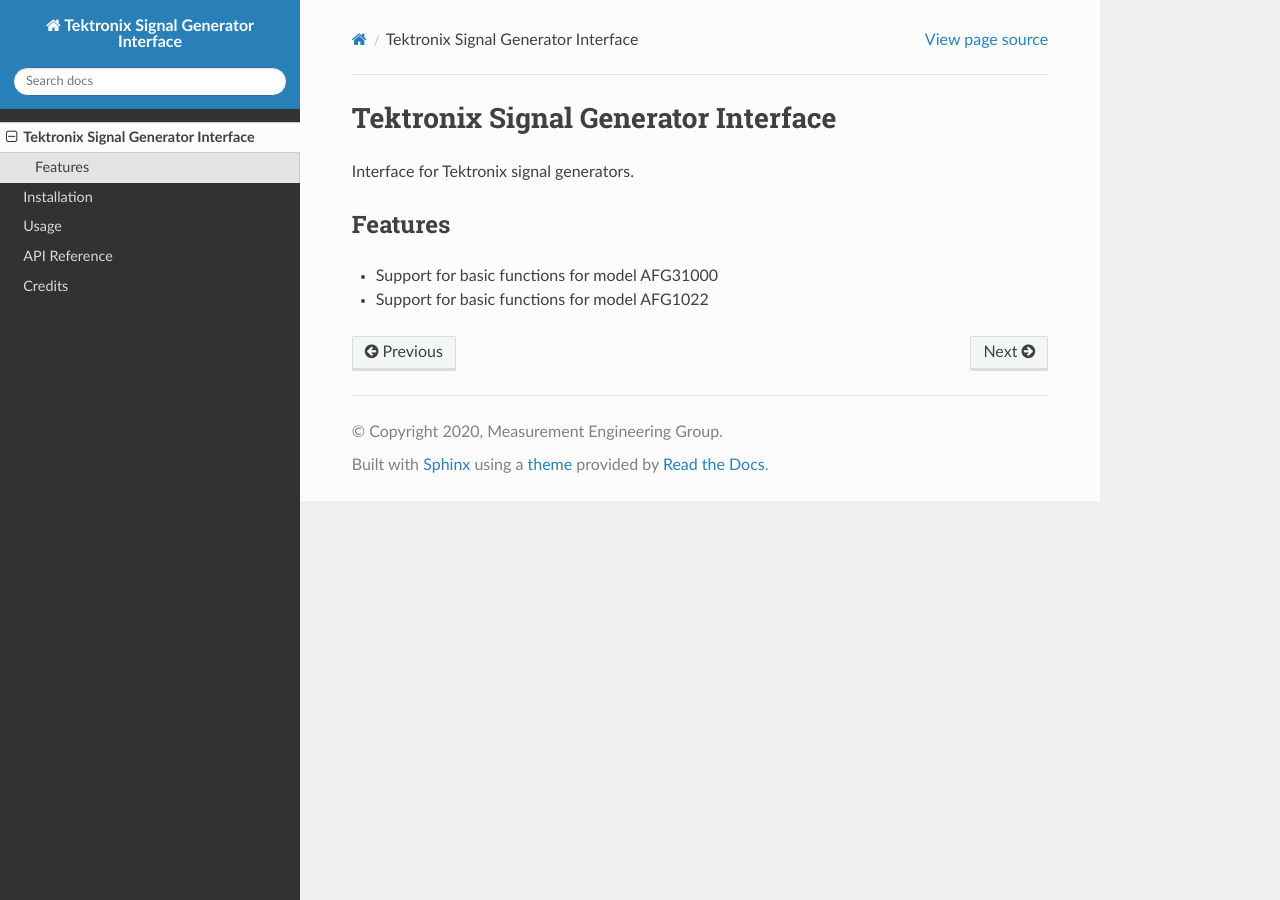
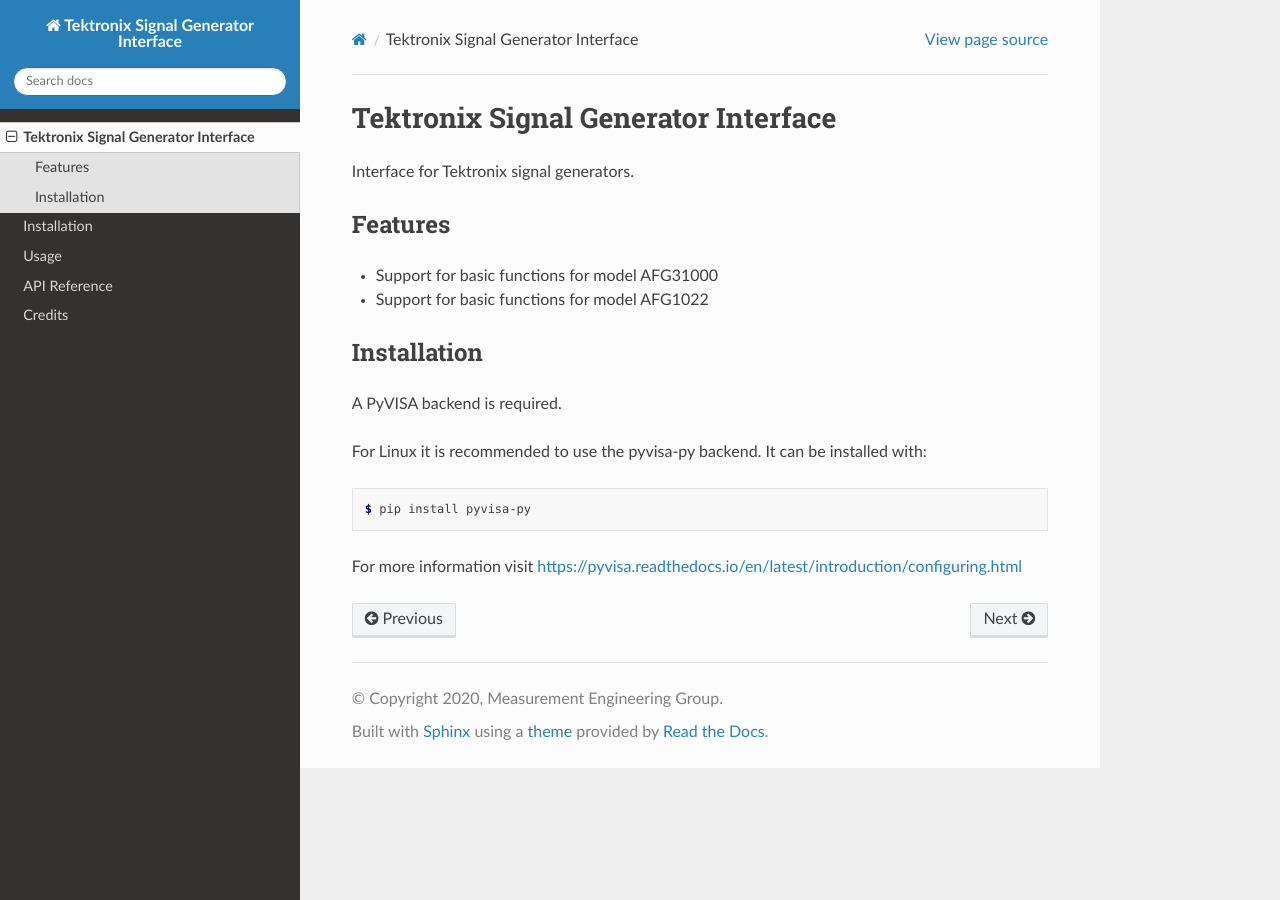
Before and after one commit to emtpb/tektronixsg, a Sphinx documentation site: the page built from docs/readme.rst, in a window 1280 px wide. Built offline with Sphinx 7.4.7 and the Read the Docs theme 2.0.0, drawn with Linux system fonts in a browser that asks for light colours; formulas are drawn with MathJax 3.

Commit message:
Update documentation

```diff
--- a/README.rst
+++ b/README.rst
@@ -10,3 +10,17 @@
 
 * Support for basic functions for model AFG31000
 * Support for basic functions for model AFG1022
+
+Installation
+============
+
+A PyVISA backend is required.
+
+For Linux it is recommended to use the pyvisa-py backend. It can be installed
+with:
+
+.. code-block:: console
+
+    $ pip install pyvisa-py
+
+For more information visit https://pyvisa.readthedocs.io/en/latest/introduction/configuring.html
--- a/docs/installation.rst
+++ b/docs/installation.rst
@@ -10,7 +10,7 @@
 
 .. code-block:: console
 
-   $ pip install tektronixsg
+   $ pip install git+*http-link-to-repo*
 
 This is the preferred method to install Tektronix Signal Generator Interface, as it
 will always install the most recent stable release.
--- a/docs/usage.rst
+++ b/docs/usage.rst
@@ -4,4 +4,5 @@
 
 To use Tektronix Signal Generator Interface in a project::
 
-   import tektronixsg
+   from tektronixsg import SignalGenerator
+   sg = SignalGenerator()
```
